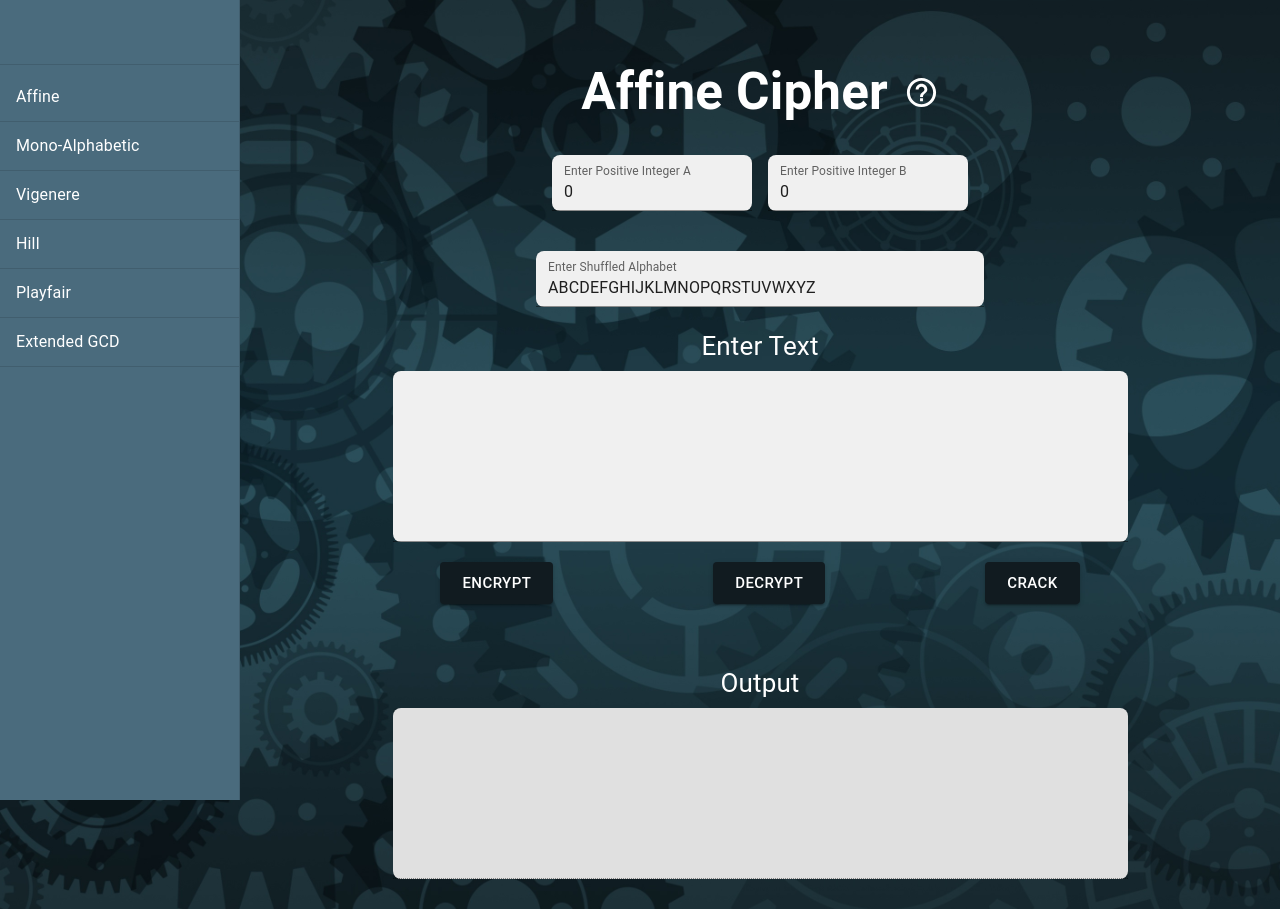
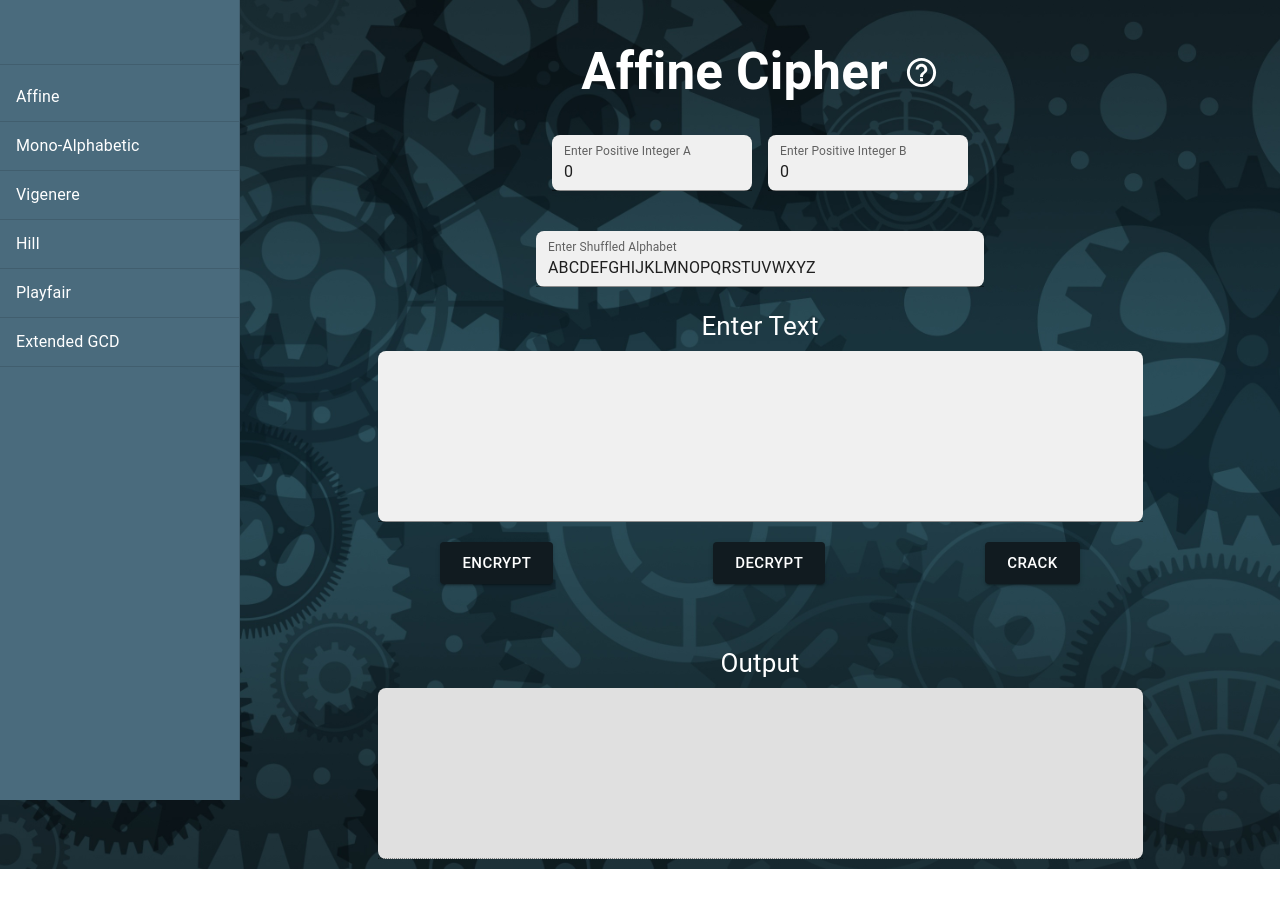
Before and after one commit to LamaHasbini/EECE455_Frontend-copy, a React (Vite) app: page / in a window 1280 px wide. After the commit the page ends 869 px from the top, so only its background shows below. Built offline with nearby package versions, Linux system fonts and the light colour scheme.

Commit message:
Remove padding and minHeight styles from AffineCipherPage, EuclidPage, and MonoAlphabeticPage for improved layout consistency

```diff
--- a/src/pages/AffineCipherPage.tsx
+++ b/src/pages/AffineCipherPage.tsx
@@ -49,7 +49,7 @@ function AffineCipherPage() {
           justifyContent: 'center',
           alignItems: 'center',
           flexDirection: 'column',
-          padding: '20px',
+        //   padding: '20px',
           boxSizing: 'border-box'
       }}>
         <div style={{gap: '1rem', display: 'flex', alignItems: 'center'}}>
--- a/src/pages/EuclidPage.tsx
+++ b/src/pages/EuclidPage.tsx
@@ -9,8 +9,6 @@ function ExtendedGCD() {
 		justifyContent: 'center',
 		alignItems: 'center',
 		flexDirection: 'column',
-	  //   minHeight: '100vh',
-		padding: '20px',
 		boxSizing: 'border-box'
 	}}>
 		<div style={{gap: '1rem', display: 'flex', alignItems: 'center'}}>
--- a/src/pages/MonoAlphabeticPage.tsx
+++ b/src/pages/MonoAlphabeticPage.tsx
@@ -31,7 +31,7 @@ function MonoAlphabeticPage() {
           alignItems: 'center',
           flexDirection: 'column',
         //   minHeight: '100vh',
-          padding: '20px',
+        //   padding: '20px',
           boxSizing: 'border-box'
       }}>
         <div style={{gap: '1rem', display: 'flex', alignItems: 'center'}}>
```
